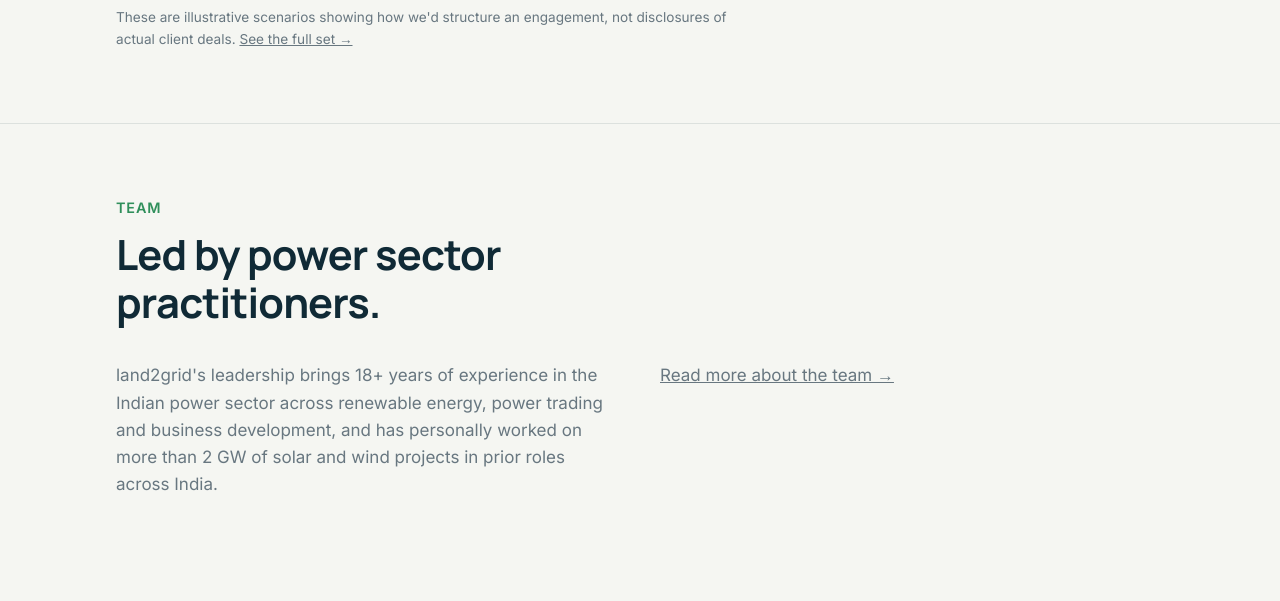
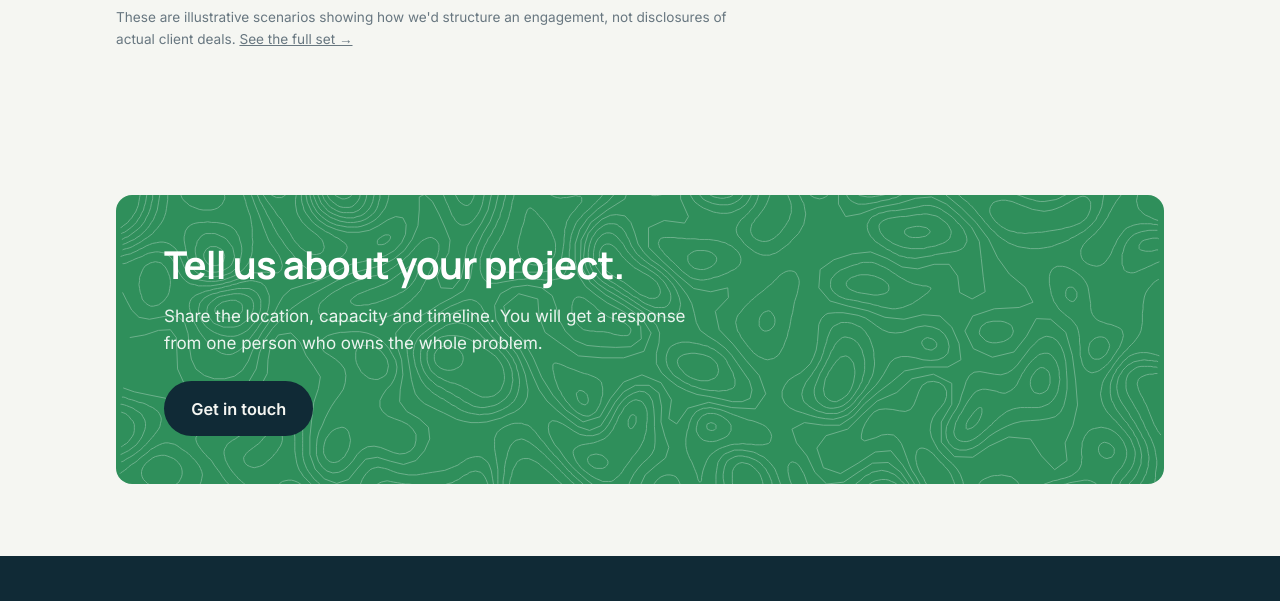
Before and after one commit to aksusarla/land2grid, a plain HTML site: page index.html in a window 1280 px wide. Shown: the part 4520-5121 px from the top of the page. Drawn offline with Linux system fonts and the light colour scheme.

Commit message:
Remove the Team teaser section from the homepage
Drops the 'Led by power sector practitioners' section between the
case-studies teaser and the contact CTA. The About page still covers
the team in full, so nothing is lost — just one fewer homepage section
before the contact form.

Co-Authored-By: Claude Sonnet 5 <noreply@anthropic.com>
Claude-Session: https://claude.ai/code/session_01PyPcZ1VyoqS9kfMAtLFHSZ

```diff
--- a/index.html
+++ b/index.html
@@ -259,17 +259,6 @@
 </div>
 </section>
 
-<section id="about-teaser">
-<div class="wrap">
-<span class="eyebrow">Team</span>
-<h2>Led by power sector practitioners.</h2>
-<div class="two">
-<p>land2grid's leadership brings 18+ years of experience in the Indian power sector across renewable energy, power trading and business development, and has personally worked on more than 2 GW of solar and wind projects in prior roles across India.</p>
-<p><a class="more" href="about.html">Read more about the team →</a></p>
-</div>
-</div>
-</section>
-
 <section id="contact" class="flush">
 <div class="wrap">
 <div class="contact">
```
